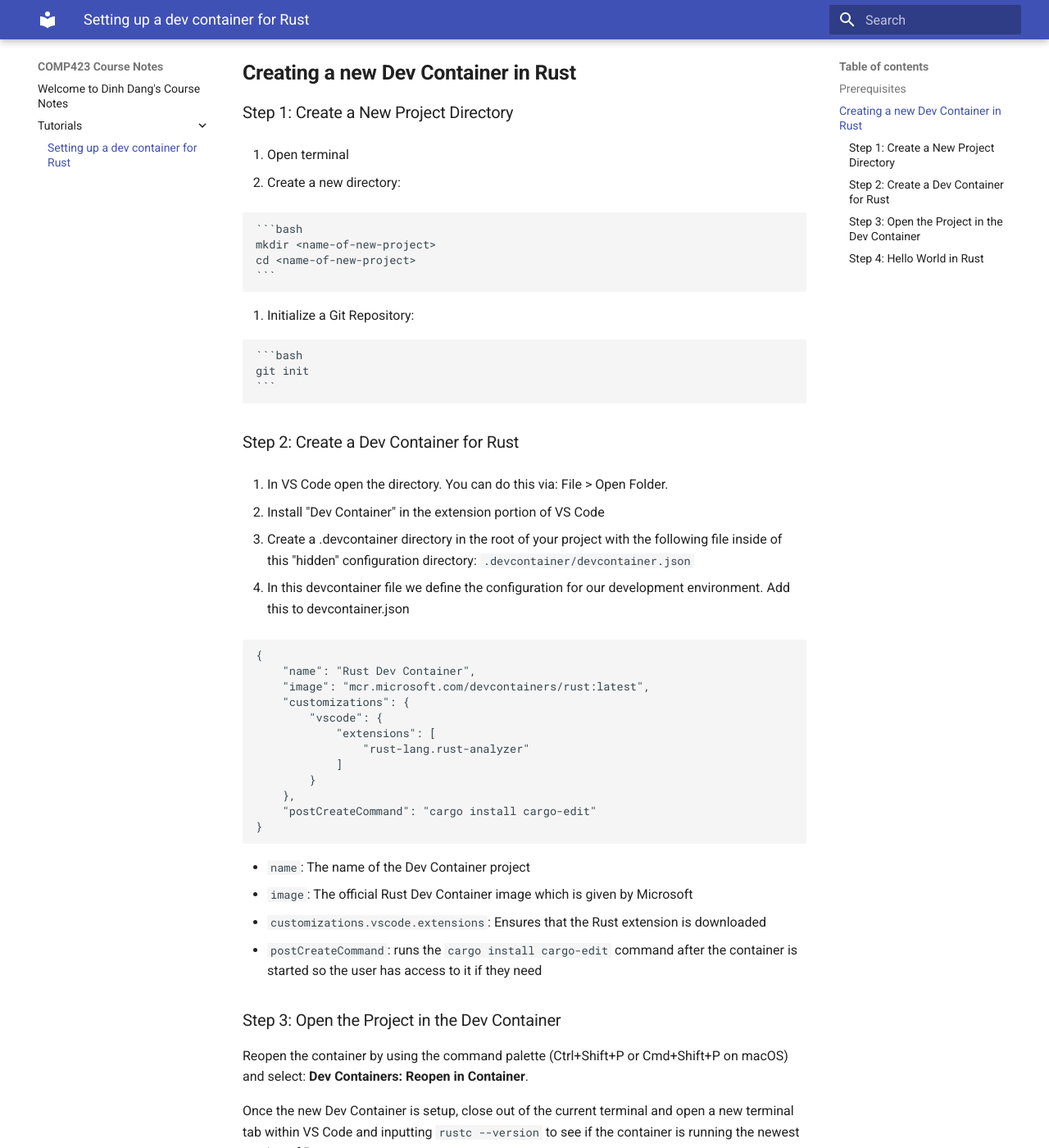
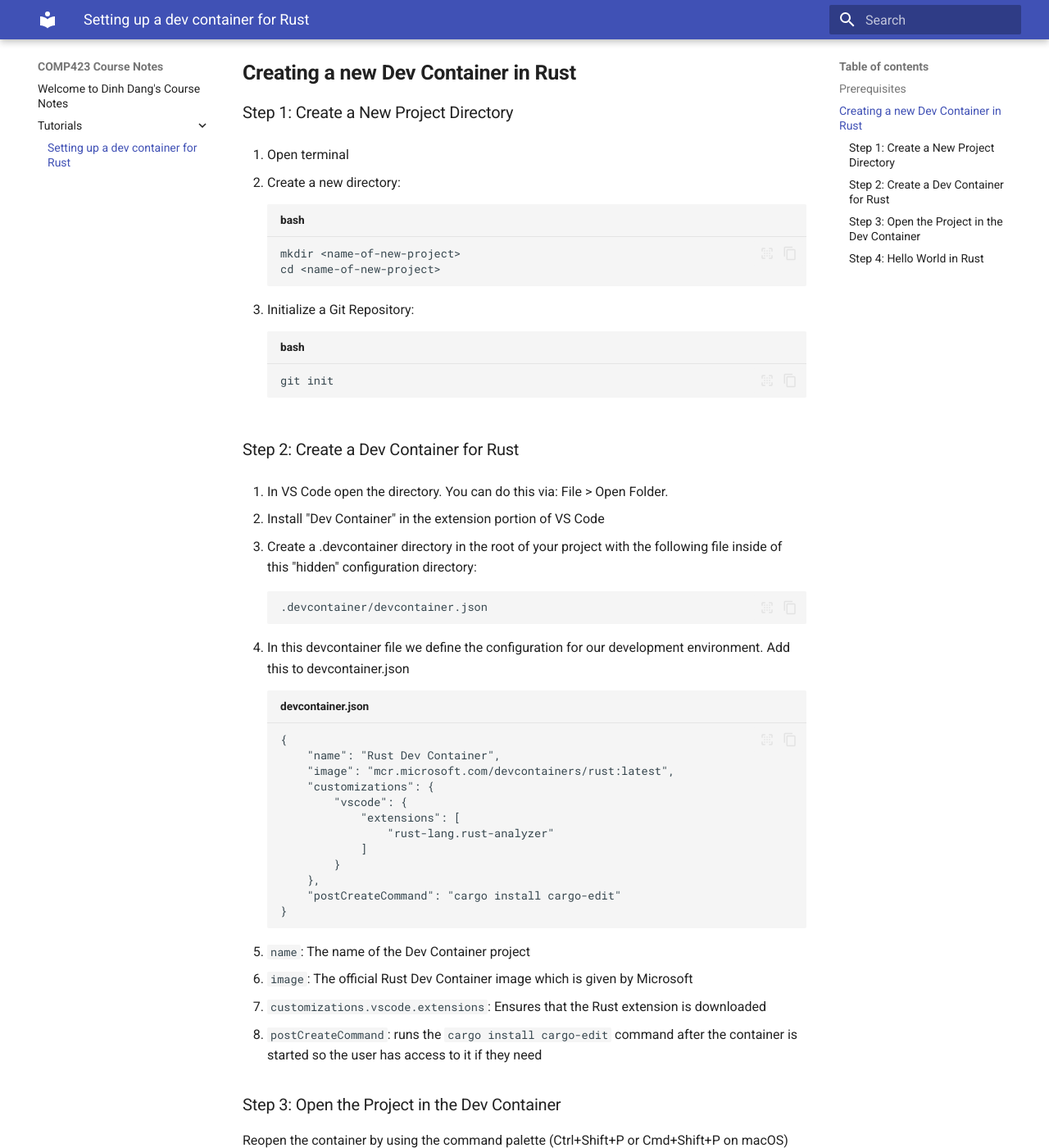
Before and after one commit to DinhDueDang/comp423-course-notes, an MkDocs documentation site: the page built from docs/tutorials/rust-setup.md, in a window 1280 px wide and 1400 px high, scrolled down 502 px. Shown: the whole window at 82% size. Built offline with MkDocs 1.6.1 and Material for MkDocs 9.7.7, drawn with Linux system fonts in a browser that asks for light colours; some of the changed text lies outside the part shown.

Commit message:
Fixed code block and added in new markdown extensions.

````diff
--- a/docs/tutorials/rust-setup.md
+++ b/docs/tutorials/rust-setup.md
@@ -17,15 +17,15 @@
 1. Open terminal
 
 2. Create a new directory:
-<!-- Idk if you meant to but the bash shows when you do this part of the code. -->
-    ```bash
+
+    ```title="bash"
     mkdir <name-of-new-project>
     cd <name-of-new-project>
     ```
 
 2. Initialize a Git Repository:
-<!-- Same issue here. -->
-    ```bash
+
+    ```title="bash"
     git init
     ```
 
@@ -41,7 +41,7 @@
     ```
 
 4. In this devcontainer file we define the configuration for our development environment. Add this to devcontainer.json
-```
+```title="devcontainer.json"
 {
     "name": "Rust Dev Container",
     "image": "mcr.microsoft.com/devcontainers/rust:latest",
@@ -60,7 +60,6 @@
 - ```image```: The official Rust Dev Container image which is given by Microsoft
 - ```customizations.vscode.extensions```: Ensures that the Rust extension is downloaded
 - ```postCreateCommand```: runs the ```cargo install cargo-edit``` command after the container is started so the user has access to it if they need
-<!-- I like the setup here very concise and straightforward. -->
 
 ### Step 3: Open the Project in the Dev Container
 
@@ -70,26 +69,25 @@
 
 ### Step 4: Hello World in Rust
 1. Create a new binary project:
-    ```bash
+    ```title="bash"
     cargo new hello_world --vcs none
     ```
 
-This will create a new directory named hello world without git initialization
+    This will create a new directory named hello world without git initialization
 
 2. Editing the Main file:
 
-Within the '''src/main.rs''' file, there will be a basic Hello World! templatte that looks something like this
+    Within the '''src/main.rs''' file, there will be a basic Hello World! templatte that looks something like this
 
-    ```
+    ```title="main.rs"
     fn main() {
         println!("Hello, world!");
     }
     ```
 
-Edit the file such that it says 'Hello COMP423' instead and save it, so that it looks something like this
-<!-- I like how you make them do some work beforehand. -->
+    Edit the file such that it says 'Hello COMP423' instead and save it, so that it looks something like this
 
-    ```
+    ```title="main.rs"
     fn main() {
         println!("Hello COMP423");
     }
@@ -97,7 +95,7 @@
 
 3. Navigate into the the project and compile using ```cargo build```:
 
-    ```bash
+    ```title="bash"
     cd hello_world
     cargo build
     ```
@@ -105,7 +103,8 @@
     This will compile the code and produce an executable binary in the ```target/debug``` directory.
 
 4. Running using gcc style command (optional):
-    ```bash
+
+    ```title="bash"
     ./target/debug/hello_world
     ```
 
@@ -113,7 +112,7 @@
 
 5. Run the project using ```cargo run```:
 
-    ```bash
+    ```title="bash"
     cargo run
     ```
 
@@ -124,5 +123,3 @@
     ```cargo build``` will only compile the code but not run it. To run it, the developer would need to manually execute the output binary in ```target/debug``` directory.
 
     ```cargo run``` will compile the code and also run it, combining two steps into one. This reduces the hassle of directing to the output binary and manually executing the program.
-
-<!-- Looks good I will try to run it later today. -->
--- a/mkdocs.yml
+++ b/mkdocs.yml
@@ -1,3 +1,16 @@
 site_name: COMP423 Course Notes
 theme:
   name: material
+  features:
+    - content.code.copy
+    - content.code.select
+    - content.code.annotate
+
+markdown_extensions:
+  - pymdownx.highlight:
+      anchor_linenums: true
+      line_spans: __span
+      pygments_lang_class: true
+  - pymdownx.inlinehilite
+  - pymdownx.snippets
+  - pymdownx.superfences
````
